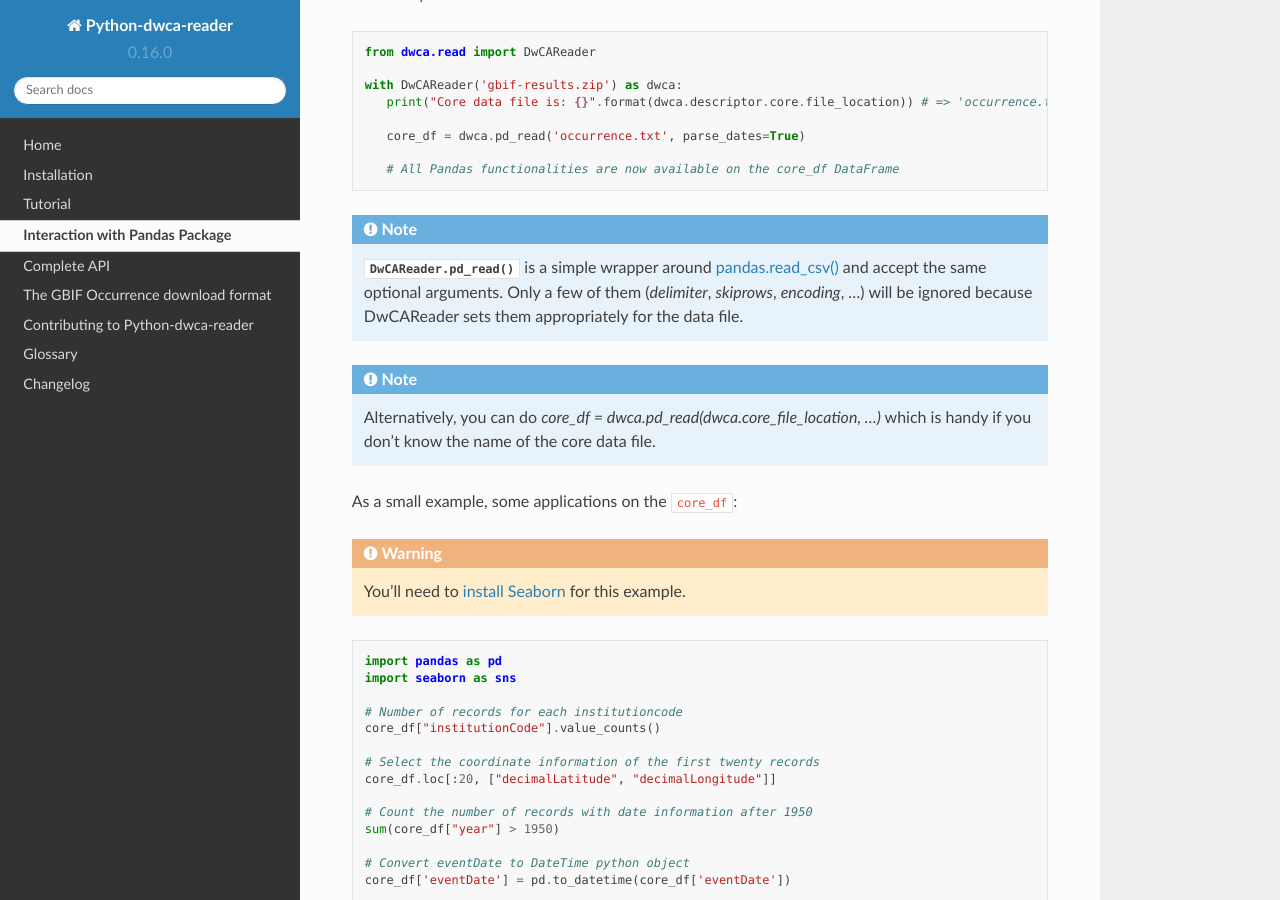
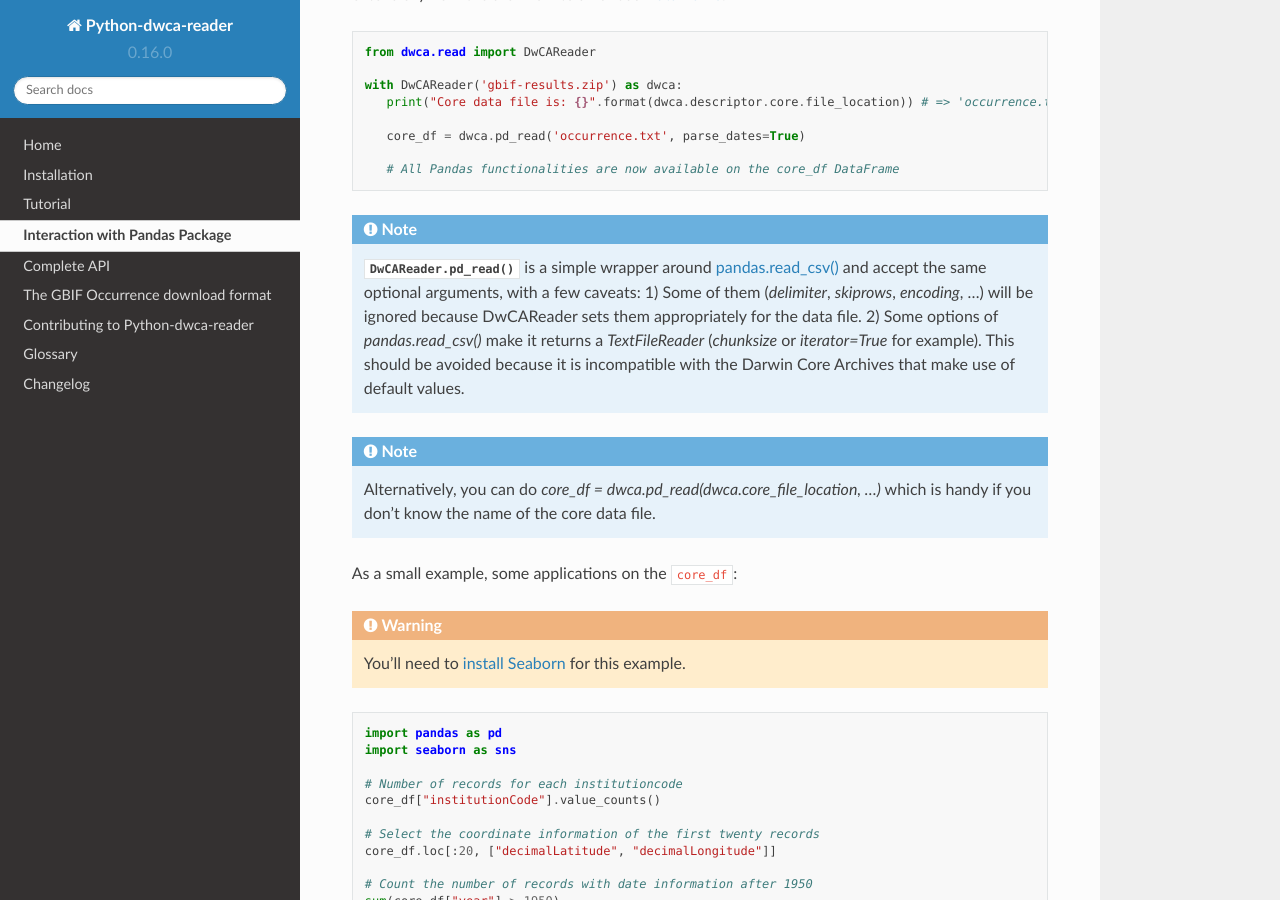
Before and after one commit to BelgianBiodiversityPlatform/python-dwca-reader, a Sphinx documentation site: the page built from doc/pandas_tutorial.rst, in a window 1280 px wide and 900 px high, scrolled down 375 px. Built offline with Sphinx 7.4.7 and the Read the Docs theme 2.0.0, drawn with Linux system fonts in a browser that asks for light colours.

Commit message:
Add note about recently discovered incompatibility in the Pandas tutorial.

```diff
--- a/CHANGES.txt
+++ b/CHANGES.txt
@@ -1,9 +1,8 @@
-Current (unreleased)
+v0.16.1 (2024-08-23)
 --------------------
 
 - Added official support for Python 3.12
-- Proper error message when trying to use an unsupported combination of Pandas option
-and archives with default values (issue #106).
+- Proper error message when trying to use an unsupported combination of Pandas option and archives with default values (issue #106).
 
 v0.16.0 (2023-11-13)
 --------------------
--- a/doc/pandas_tutorial.rst
+++ b/doc/pandas_tutorial.rst
@@ -24,9 +24,9 @@ from the archive into a Pandas `DataFrame`_.
 .. note::
 
     :meth:`DwCAReader.pd_read` is a simple wrapper around
-    `pandas.read_csv() <https://pandas.pydata.org/pandas-docs/stable/generated/pandas.read_csv.html>`_ and accept the same
-    optional arguments. Only a few of them (`delimiter`, `skiprows`, `encoding`, ...) will be ignored because DwCAReader
-    sets them appropriately for the data file.
+    `pandas.read_csv() <https://pandas.pydata.org/pandas-docs/stable/generated/pandas.read_csv.html>`_ and accept the same optional arguments, with a few caveats:
+    1) Some of them (`delimiter`, `skiprows`, `encoding`, ...) will be ignored because DwCAReader sets them appropriately for the data file.
+    2) Some options of `pandas.read_csv()` make it returns a `TextFileReader` (`chunksize` or `iterator=True` for example). This should be avoided because it is incompatible with the Darwin Core Archives that make use of default values.
 
 .. note::
 
```
